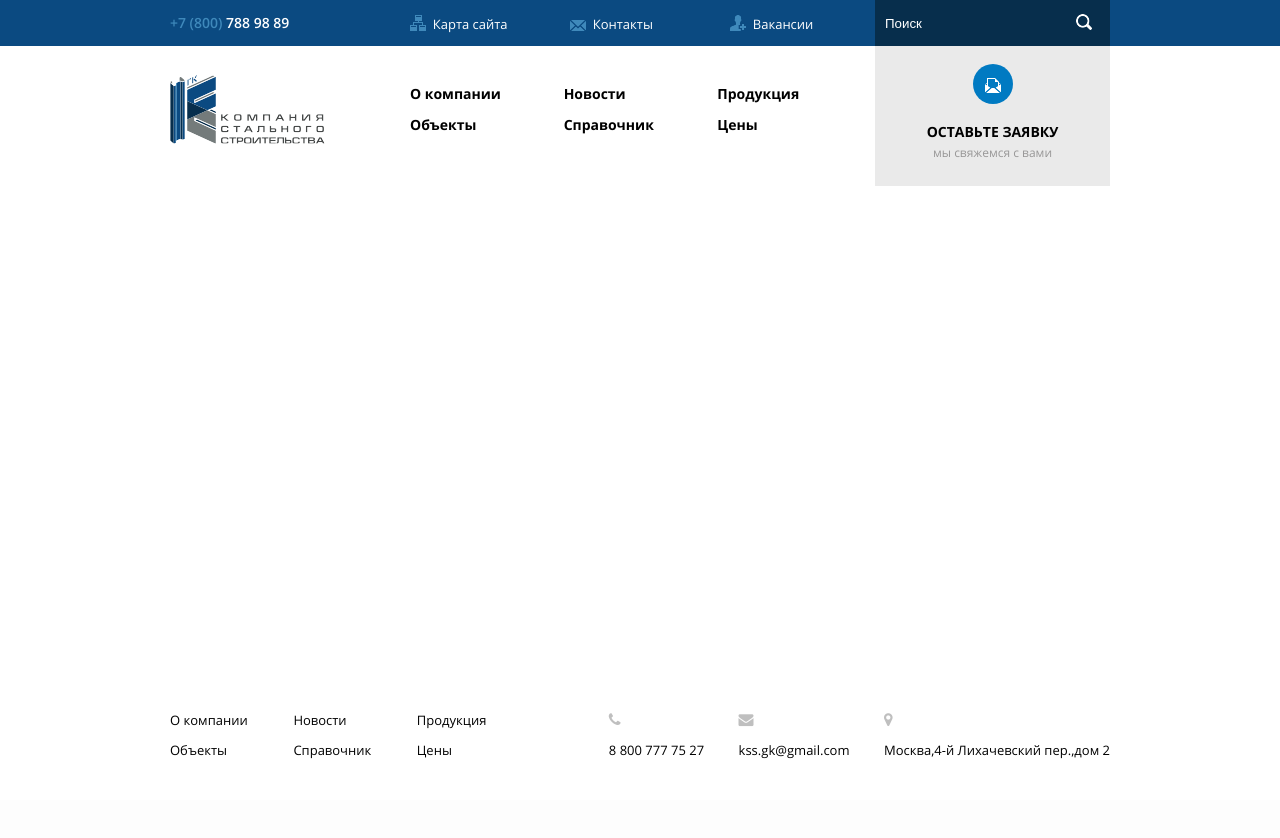
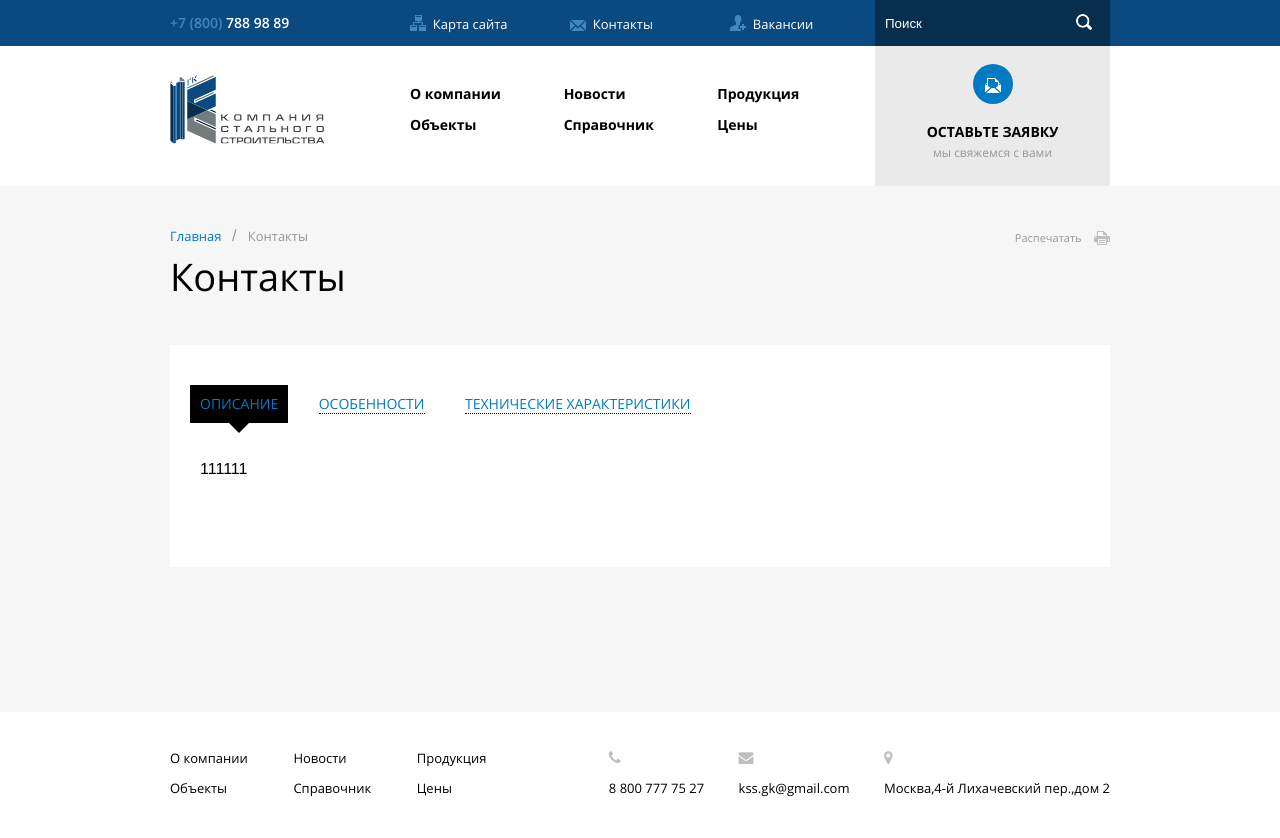
Before and after one commit to papadmin/kss, a PHP site: page /makeup/contact.html in a window 1280 px wide. Before the commit the page ends 759 px from the top, so only its background shows below. Run offline with PHP 8.4, Linux system fonts and the light colour scheme.

Commit message:
Верстка внутренние 301115_09_50

```diff
--- a/assets/css/styles.css
+++ b/assets/css/styles.css
@@ -299,6 +299,27 @@
   top: 3px;
   background: url("/assets/img/design/i-prints.png") no-repeat;
 }
+body #site.basis .content {
+  background-color: #ffffff;
+  margin: 40px 0 50px 0;
+}
+body #site.basis .content .content-area {
+  padding: 40px 30px;
+}
+body #site.basis .content .content-blocks {
+  width: 235px;
+  margin-left: -15px;
+  background-color: #EAEAEA;
+  height: 100%;
+}
+body #site.basis .content .content-blocks p.phblocks {
+  background-color: #0B4A81;
+  font-size: 14px;
+  font-family: OpenSansBold;
+  color: #ffffff;
+  padding: 16px 0;
+  text-align: center;
+}
 body #footer {
   width: 100%;
   height: 126px;
@@ -427,4 +448,108 @@
   border: none;
   cursor: pointer;
 }
+/*
+To change this license header, choose License Headers in Project Properties.
+To change this template file, choose Tools | Templates
+and open the template in the editor.
+*/
+/*
+    Created on : Nov 30, 2015, 9:06:55 AM
+    Author     : developer
+*/
+.tabs {
+  margin-bottom: 16px;
+  margin-left: -10px;
+}
+.tabs .istab {
+  display: inline-block;
+  padding: 6px 10px;
+  margin-right: 16px;
+  text-decoration: none;
+  font-size: 17px;
+  font-family: RobotoBold;
+}
+.tabs .istab a {
+  color: #000000;
+  border-bottom: 1px dotted #000000;
+}
+.tabs .istab.link-active {
+  background-color: #000000;
+  position: relative;
+}
+.tabs .istab.link-active:after {
+  content: '';
+  position: absolute;
+  /* Абсолютное позиционирование */
+  left: 50%;
+  margin-left: -10px;
+  bottom: -20px;
+  /* Положение треугольника */
+  border: 10px solid transparent;
+  /* Прозрачные границы */
+  border-top: 10px solid #000000;
+  /* Добавляем треугольник */
+}
+.tabs .istab.link-active a {
+  color: #ffffff;
+}
+.tabs .istab.link-hover {
+  background-color: #000000;
+}
+.tabs .istab.link-hover a {
+  color: #ffffff;
+}
+.tabs a {
+  color: #5c5252;
+  text-decoration: none;
+}
+.tabs .tab {
+  padding: 34px 0 30px 10px;
+  display: none;
+}
+.tabs .tab.tab-active {
+  display: block;
+}
+.tabs .tab h3 {
+  font-family: RobotoBold;
+  font-size: 17px;
+  margin-bottom: 18px;
+}
+.tabs .tab p {
+  font-family: RobotoLight;
+  font-size: 15px;
+  margin-bottom: 14px;
+}
+.tabs .tab p.ph3 {
+  font-family: RobotoBold;
+  font-size: 17px;
+  margin-bottom: 18px;
+}
+.tabs .tab ul {
+  margin: 0 0 30px 40px;
+  font-family: RobotoLight;
+  font-size: 15px;
+}
+.tabs .tab ul li {
+  margin-bottom: 12px;
+  background: url('/assets/img/design/list-round.png') no-repeat;
+  background-position-y: 9px;
+  padding-left: 14px;
+}
+.tabs .tab table {
+  font-family: RobotoLight;
+  font-size: 15px;
+  margin-left: -20px;
+}
+.tabs .tab table tr:nth-child(odd) {
+  background-color: #F5F5F5;
+}
+.tabs .tab table tr td {
+  padding: 14px 20px;
+  width: 50%;
+}
+.tabs .tab table tr td:first-child {
+  color: #BCBCBC;
+  width: 40%;
+}
 /*# sourceMappingURL=styles.css.map */
--- a/assets/css/styles.less
+++ b/assets/css/styles.less
@@ -393,7 +393,6 @@
                 font-size:38px;
                 font-weight: normal;
 
-
             }
 
             .breadcrumbs {
@@ -438,6 +437,41 @@
                     background: url("/assets/img/design/i-prints.png") no-repeat;
                 }
             }
+
+
+            .content {
+                background-color: #ffffff;
+                margin: 40px 0 50px 0;
+
+
+                .content-area {
+                    padding: 40px 30px;
+                }
+
+                .content-blocks {
+
+                    width: 235px;
+                    margin-left: -15px;
+                    background-color: #EAEAEA;
+                    height: 100%;
+
+                    p {
+
+                        &.phblocks {
+                            background-color: #0B4A81;
+                            font-size: 14px;
+                            font-family: OpenSansBold;
+                            color: #ffffff;
+                            padding: 16px 0;
+                            text-align: center;
+                        }
+
+                    }
+
+                }
+
+            }
+
 
         }
         //inner end
@@ -489,3 +523,4 @@
 
 @import "menu.less";
 @import "forms.less";
+@import "tabs.less";
--- /dev/null
+++ b/assets/css/tabs.less
@@ -0,0 +1,169 @@
+/*
+To change this license header, choose License Headers in Project Properties.
+To change this template file, choose Tools | Templates
+and open the template in the editor.
+*/
+/*
+    Created on : Nov 30, 2015, 9:06:55 AM
+    Author     : developer
+*/
+
+
+.tabs {
+
+    margin-bottom: 16px;
+    margin-left: -10px;
+
+    .istab {
+
+        display: inline-block;
+        padding: 6px 10px;
+        margin-right: 16px;
+        text-decoration: none;
+        font-size: 17px;
+        font-family: RobotoBold;
+
+
+
+        a  {
+            color: #000000;
+            border-bottom: 1px dotted #000000;
+        }
+
+        &.link-active {
+
+            background-color: #000000;
+            position: relative;
+
+            &:after {
+                content: '';
+                position: absolute; /* Абсолютное позиционирование */
+                left: 50%;
+                margin-left: -10px;
+                bottom: -20px; /* Положение треугольника */
+                border: 10px solid transparent; /* Прозрачные границы */
+                border-top: 10px solid #000000; /* Добавляем треугольник */
+            }
+
+            a  {
+                color: #ffffff;
+            }
+        }
+
+        &.link-hover {
+
+            background-color: #000000;
+
+            a  {
+                color: #ffffff;
+            }
+        }
+
+    }
+
+
+    a {
+
+        color:#5c5252;
+        text-decoration: none;
+
+
+
+
+        &:hover {
+
+        }
+
+
+    }
+
+    .tab {
+
+
+        padding: 34px 0 30px 10px;
+
+        display: none;
+        //overflow: auto;
+
+
+
+        &.tab-active {
+            display: block;
+        }
+
+        h3 {
+            font-family: RobotoBold;
+            font-size: 17px;
+            margin-bottom: 18px;
+        }
+
+
+        p {
+
+
+            &.ph3 {
+                font-family: RobotoBold;
+                font-size: 17px;
+                margin-bottom: 18px;
+            }
+
+            font-family: RobotoLight;
+            font-size: 15px;
+            margin-bottom: 14px;
+
+        }
+
+        ul {
+
+                margin: 0 0 30px 40px;
+                font-family: RobotoLight;
+                font-size: 15px;
+
+                li {
+                    margin-bottom: 12px;
+                    background: url('/assets/img/design/list-round.png') no-repeat;
+                    background-position-y: 9px;
+                    padding-left: 14px;
+
+                }
+
+            }
+
+        table {
+
+            font-family: RobotoLight;
+            font-size: 15px;
+            margin-left: -20px;
+
+
+            tr {
+
+
+                &:nth-child(odd) {
+                    background-color: #F5F5F5;
+                }
+
+                td {
+
+                    padding: 14px 20px;
+                    width: 50%;
+
+                    &:first-child {
+                        color: #BCBCBC;
+                        //padding-left: 20px;
+                        width: 40%;
+                    }
+
+
+
+                }
+
+            }
+
+
+        }
+
+
+    }
+
+}
--- /dev/null
+++ b/assets/js/tabs.js
@@ -0,0 +1,41 @@
+/*
+ * To change this license header, choose License Headers in Project Properties.
+ * To change this template file, choose Tools | Templates
+ * and open the template in the editor.
+ */
+
+
+$(document).ready(function ( ) {
+
+    if ($('.tabs').length > 0) {
+
+        $('.tabs .istab a').hover(function () {
+
+
+            $(this).parent('.istab').addClass('link-hover');
+        }, function () {
+
+
+            $(this).parent('.istab').removeClass('link-hover');
+
+        });
+
+        $('.tabs .istab a').click(function (event) {
+            event.preventDefault();
+            var tabId = 'd-' + $(this).attr('id');
+            $('.istab').removeClass('link-active');
+            $(this).parent('.istab').addClass('link-active');
+
+            $('.tab').removeClass('tab-active');
+            $('.tab').each(function () {
+                if ($(this).attr('id') == tabId) {
+                    $(this).addClass('tab-active');
+                }
+            });
+
+        });
+    }
+
+
+
+});
--- a/makeup/contact.html
+++ b/makeup/contact.html
@@ -7,7 +7,7 @@
 <html>
     <head>
         <base href="" />
-        <title>Главная</title>
+        <title>Контакты</title>
 
         <meta name="description" content="">
         <meta charset="utf-8">
@@ -30,6 +30,7 @@
 
         <script src="http://ajax.googleapis.com/ajax/libs/jquery/1/jquery.min.js"></script>
         <script type="text/javascript" src="/assets/js/lightbox.js"></script>
+        <script type="text/javascript" src="/assets/js/tabs.js"></script>
         <script src="/assets/js/local.js" type="text/javascript"></script>
 
     </head>
@@ -118,7 +119,69 @@
 
 
         </header>
-        <main id="site">
+        <main id="site" class="basis">
+            <div class="container_12">
+
+                <div class="grid_10">
+                    <div class="breadcrumbs">
+
+                        <a href="">
+                            Главная
+                        </a>
+                        <span>/</span>
+                        <a href="" class="active">
+                            Контакты
+                        </a>
+                    </div>
+
+                    <h1>Контакты</h1>
+                </div>
+                <div class="grid_2">
+                    <div class="prints">
+
+                        <a href="">Распечатать</a>&nbsp;&nbsp;
+                    <i class="i-prints"></i>
+                    </div>
+
+                </div>
+                <div class="clear"></div>
+                <div class="grid_12">
+                    <div class="content">
+                        <div class="content-area">
+                        <!--Внутреннее содержимое, на каждой странице индивидуальное-->
+
+                        <div class="tabs">
+                        <div class="istab link-active">
+                            <a  id="t1"  href="">ОПИСАНИЕ</a>
+                        </div>
+                        <div  class="istab">
+                            <a id="t2" href="">ОСОБЕННОСТИ</a>
+                        </div>
+                        <div  class="istab">
+                            <a id="t3" href="">ТЕХНИЧЕСКИЕ ХАРАКТЕРИСТИКИ</a>
+                        </div>
+
+
+                        <div id="d-t1" class="tab tab-active">
+                            111111
+                        </div>
+                        <div id="d-t2" class="tab">
+                            222222
+                        </div>
+                        <div id="d-t3" class="tab">
+                            333333
+                        </div>
+
+
+                    </div>
+
+                        <!--Внутреннее содержимое, на каждой странице индивидуальное-->
+                        </div>
+                    </div>
+                    <div class="clear"></div>
+                </div>
+
+            </div>
 
 
 
--- a/makeup/index.html
+++ b/makeup/index.html
@@ -30,6 +30,7 @@
 
         <script src="http://ajax.googleapis.com/ajax/libs/jquery/1/jquery.min.js"></script>
         <script type="text/javascript" src="/assets/js/lightbox.js"></script>
+        <script type="text/javascript" src="/assets/js/tabs.js"></script>
         <script src="/assets/js/local.js" type="text/javascript"></script>
 
         <!--Coin-slider-->
```
Also changed, not shown: assets/css/tabs.css (added, +105 -0 lines), makeup/inner.html (+21 -1 lines), 2 other files.
